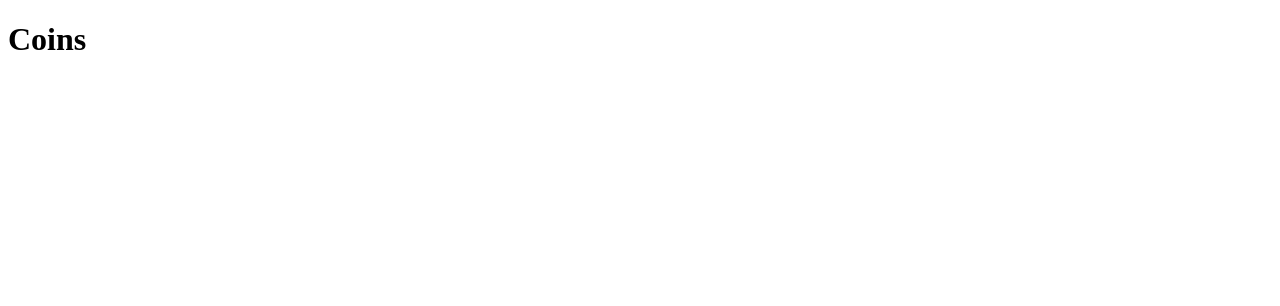
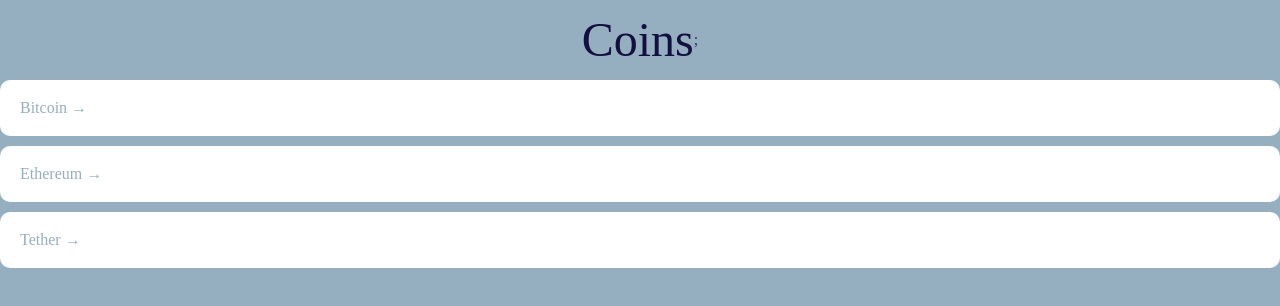
Before and after one commit to MeluvRose/REACT_M, a React (Vite) app: page /nomadcoin in a window 1280 px wide. Shown: the top 306 px of the page. Built offline with nearby package versions, Linux system fonts and the light colour scheme.

Commit message:
#5.1~5.2 Styles & Home part 1

```diff
--- a/index.html
+++ b/index.html
@@ -3,7 +3,7 @@
   <head>
     <meta charset="UTF-8" />
     <meta name="viewport" content="width=device-width, initial-scale=1.0" />
-    <title>Vite + React</title>
+    <title>React Apps</title>
   </head>
   <body>
     <div id="root"></div>
--- a/src/App.tsx
+++ b/src/App.tsx
@@ -1,8 +1,80 @@
 import React from "react";
+import { createGlobalStyle } from "styled-components";
 import Router from "./Router";
 
+const GlobalStyle = createGlobalStyle`
+@import url('https://fonts.googleapis.com/css2?family=Source+Serif+Pro:wght@300;400&display=swap');
+  html, body, div, span, applet, object, iframe,
+h1, h2, h3, h4, h5, h6, p, blockquote, pre,
+a, abbr, acronym, address, big, cite, code,
+del, dfn, em, img, ins, kbd, q, s, samp,
+small, strike, strong, sub, sup, tt, var,
+b, u, i, center,
+dl, dt, dd, menu, ol, ul, li,
+fieldset, form, label, legend,
+table, caption, tbody, tfoot, thead, tr, th, td,
+article, aside, canvas, details, embed,
+figure, figcaption, footer, header, hgroup,
+main, menu, nav, output, ruby, section, summary,
+time, mark, audio, video {
+  margin: 0;
+  padding: 0;
+  border: 0;
+  font-size: 100%;
+  font: inherit;
+  vertical-align: baseline;
+}
+/* HTML5 display-role reset for older browsers */
+article, aside, details, figcaption, figure,
+footer, header, hgroup, main, menu, nav, section {
+  display: block;
+}
+/* HTML5 hidden-attribute fix for newer browsers */
+*[hidden] {
+    display: none;
+}
+body {
+  line-height: 1;
+}
+menu, ol, ul {
+  list-style: none;
+}
+blockquote, q {
+  quotes: none;
+}
+blockquote:before, blockquote:after,
+q:before, q:after {
+  content: '';
+  content: none;
+}
+table {
+  border-collapse: collapse;
+  border-spacing: 0;
+}
+
+* {
+  box-sizing: border-box;
+}
+
+body {
+  font-family: 'Source Serif Pro', serif;
+  background-color: ${(props) => props.theme.bgColor};
+  color: ${(props) => props.theme.textColor};
+}
+
+a {
+  text-decoration: none;
+  color:inherit;
+}
+`;
+
 function App() {
-  return <Router />;
+  return (
+    <>
+      <GlobalStyle />
+      <Router />
+    </>
+  );
 }
 
 export default App;
--- a/src/routes/Coins.tsx
+++ b/src/routes/Coins.tsx
@@ -1,5 +1,156 @@
+import { Link } from "react-router-dom";
+import styled from "styled-components";
+
+const Container = styled.div``;
+
+const Header = styled.header`
+  height: 10vh;
+  display: flex;
+  justify-content: center;
+  align-items: center;
+`;
+
+const CoinsList = styled.ul``;
+
+const Coin = styled.li`
+  background-color: white;
+  color: ${(props) => props.theme.bgColor};
+  margin-bottom: 10px;
+  border-radius: 10px;
+  a {
+    transition: color 0.2s ease-in;
+    display: block;
+    padding: 20px;
+  }
+  &:hover {
+    a {
+      color: ${(props) => props.theme.accentColor};
+    }
+  }
+`;
+
+const Title = styled.h1`
+  color: ${(props) => props.theme.accentColor};
+  font-size: 48px;
+`;
+
+const coins = [
+  {
+    id: "btc-bitcoin",
+    name: "Bitcoin",
+    symbol: "BTC",
+    rank: 1,
+    circulating_supply: 19298725,
+    total_supply: 19298731,
+    max_supply: 21000000,
+    beta_value: 0.993677,
+    first_data_at: "2010-07-17T00:00:00Z",
+    last_updated: "2023-02-22T13:24:27Z",
+    quotes: {
+      USD: {
+        price: 24059.201266258173,
+        volume_24h: 17041410740.236916,
+        volume_24h_change_24h: -31.3,
+        market_cap: 464311908957,
+        market_cap_change_24h: -2.4,
+        percent_change_15m: -0.31,
+        percent_change_30m: -0.36,
+        percent_change_1h: -0.61,
+        percent_change_6h: 0.17,
+        percent_change_12h: -1.32,
+        percent_change_24h: -2.41,
+        percent_change_7d: 6.1,
+        percent_change_30d: 4.98,
+        percent_change_1y: -38.15,
+        ath_price: 68692.13703693185,
+        ath_date: "2021-11-10T16:50:00Z",
+        percent_from_price_ath: -64.98,
+      },
+    },
+  },
+  {
+    id: "eth-ethereum",
+    name: "Ethereum",
+    symbol: "ETH",
+    rank: 2,
+    circulating_supply: 122373866,
+    total_supply: 122373866,
+    max_supply: 0,
+    beta_value: 1.29654,
+    first_data_at: "2015-08-07T00:00:00Z",
+    last_updated: "2023-02-22T13:24:27Z",
+    quotes: {
+      USD: {
+        price: 1643.524959161398,
+        volume_24h: 6751559739.979785,
+        volume_24h_change_24h: 5.55,
+        market_cap: 201124503120,
+        market_cap_change_24h: -1.99,
+        percent_change_15m: -0.14,
+        percent_change_30m: -0.15,
+        percent_change_1h: -0.37,
+        percent_change_6h: 0.14,
+        percent_change_12h: -0.88,
+        percent_change_24h: -1.99,
+        percent_change_7d: 4.31,
+        percent_change_30d: 0.99,
+        percent_change_1y: -39.96,
+        ath_price: 4864.113196614236,
+        ath_date: "2021-11-10T16:05:00Z",
+        percent_from_price_ath: -66.21,
+      },
+    },
+  },
+  {
+    id: "usdt-tether",
+    name: "Tether",
+    symbol: "USDT",
+    rank: 3,
+    circulating_supply: 70459776007,
+    total_supply: 71420393643,
+    max_supply: 0,
+    beta_value: 0.0019531,
+    first_data_at: "2015-02-25T00:00:00Z",
+    last_updated: "2023-02-22T13:24:27Z",
+    quotes: {
+      USD: {
+        price: 0.9997059757007308,
+        volume_24h: 26094465774.39915,
+        volume_24h_change_24h: -25.48,
+        market_cap: 70439059121,
+        market_cap_change_24h: 0,
+        percent_change_15m: -0.09,
+        percent_change_30m: -0.17,
+        percent_change_1h: -0.05,
+        percent_change_6h: -0.07,
+        percent_change_12h: -0.08,
+        percent_change_24h: -0.03,
+        percent_change_7d: -0.08,
+        percent_change_30d: 0.03,
+        percent_change_1y: 0.03,
+        ath_price: 1.21549,
+        ath_date: "2015-02-25T17:04:00Z",
+        percent_from_price_ath: -17.75,
+      },
+    },
+  },
+];
+
 function Coins() {
-  return <h1>Coins</h1>;
+  return (
+    <Container>
+      <Header>
+        <Title>Coins</Title>;
+      </Header>
+      <CoinsList>
+        {coins.map((coin) => (
+          <Coin key={coin.id}>
+            <Link to={`nomadcoin/${coin.id}`}>{coin.name} &rarr;</Link>
+          </Coin>
+        ))}
+      </CoinsList>
+    </Container>
+  );
 }
 
 export default Coins;
--- a/src/style.d.ts
+++ b/src/style.d.ts
@@ -6,6 +6,6 @@
   export interface DefaultTheme {
     textColor: string;
     bgColor: string;
-    btnColor: string;
+    accentColor: string;
   }
 }
--- a/src/theme.tsx
+++ b/src/theme.tsx
@@ -1,7 +1,7 @@
 import { DefaultTheme } from "styled-components";
 
 export const theme: DefaultTheme = {
-  bgColor: "white",
-  textColor: "black",
-  btnColor: "tomato",
+  bgColor: "#95afc0",
+  textColor: "#30336b",
+  accentColor: "#130f40",
 };
```
